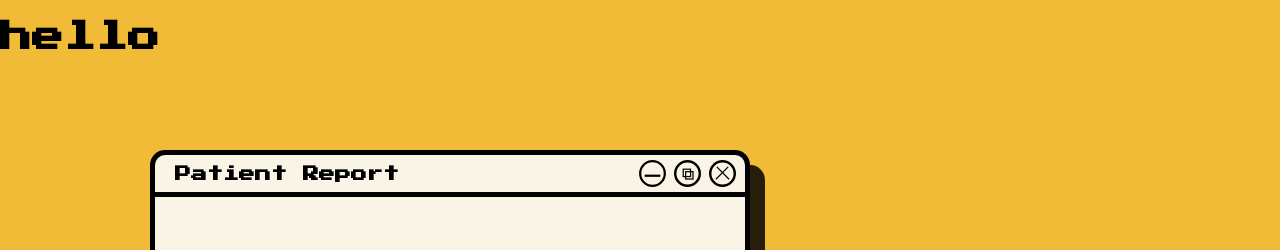
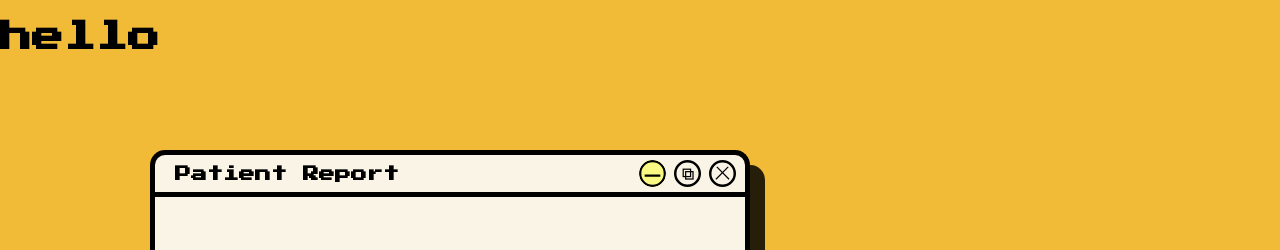
Before and after one commit to rythmn1111/ostest, a Next.js app: page / in a window 1280 px wide. In both pictures the pointer is over the picture 652 px from the left and 173 px from the top of the page. Shown: the top 250 px of the page. Built offline with nearby package versions, Linux system fonts and the light colour scheme.

Commit message:
added color to the buttons

```diff
--- a/src/styles/globals.scss
+++ b/src/styles/globals.scss
@@ -75,8 +75,18 @@
     15px 15px 0 rgba(0, 0, 0, 0.6),  /* Main shadow */
     15px 15px 0 rgba(0, 0, 0, 0.6);
 }
-.min-icon{
+.min-icon:hover{
+    background-color: rgb(248, 248, 131);
+    border-radius: 20px;
  }
+ .max-icon:hover{
+    background-color:rgb(237, 193, 122);
+    border-radius: 20px;
+ }
+.close-icon:hover{
+    background-color: rgb(249, 183, 177);
+    border-radius: 20px;
+    }
 .wb-header{
     background-color: #FAF4E6;
     border: 5px solid black;
```
Also changed, not shown: src/components/window.tsx (+2 -0 lines).
